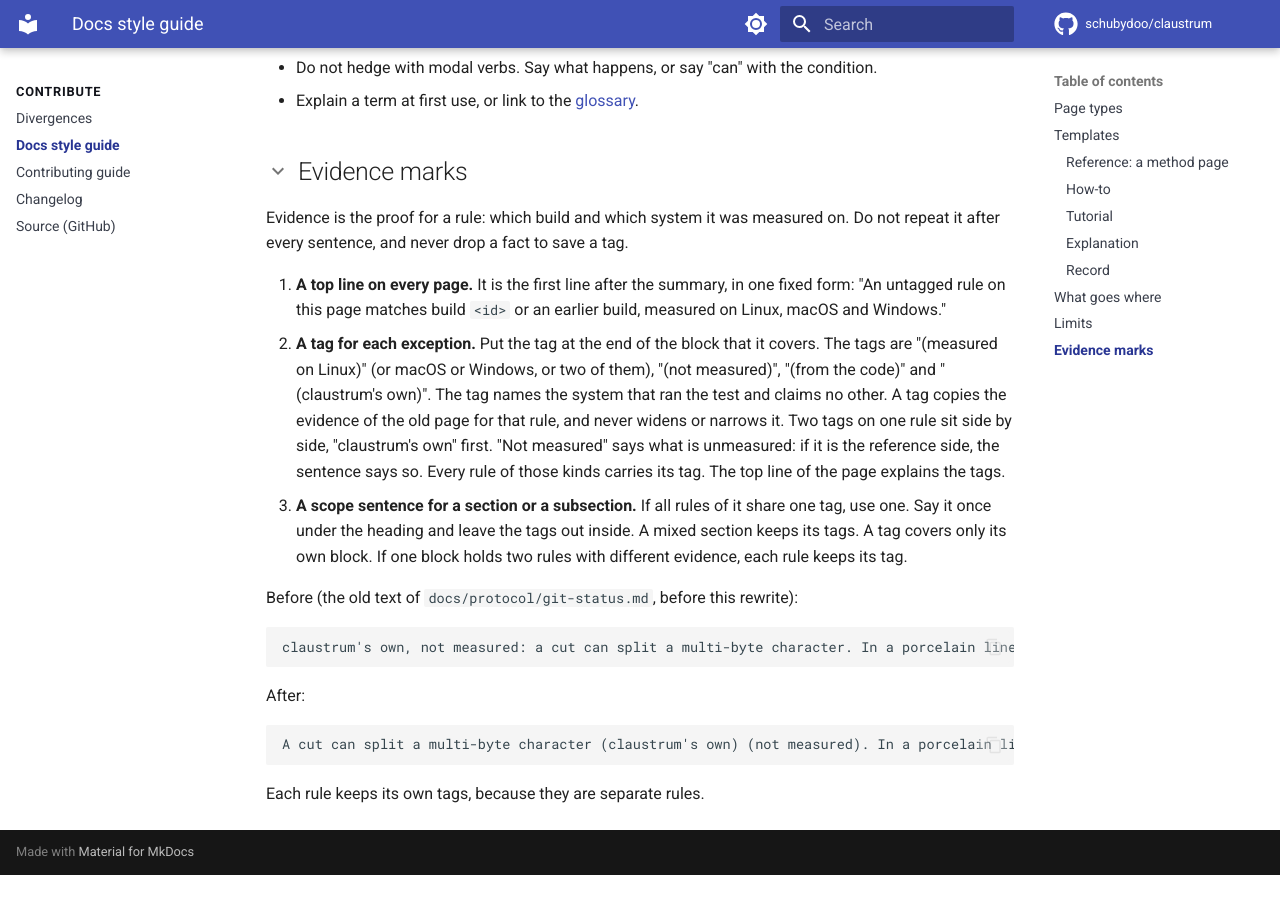
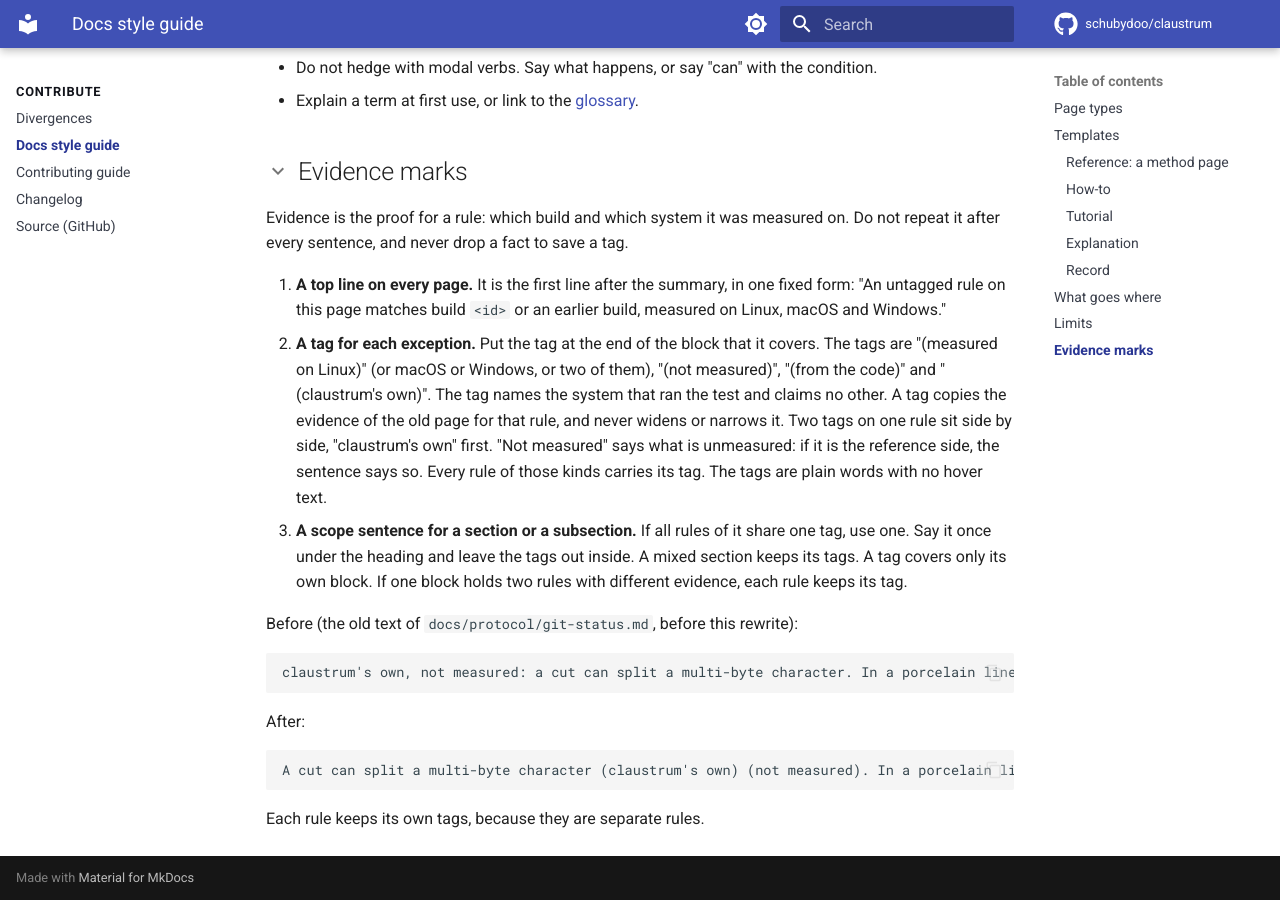
Before and after one commit to schubydoo/claustrum, an MkDocs documentation site: the page built from docs/STYLE.md, in a window 1280 px wide and 900 px high, scrolled down 3955 px. Built offline with MkDocs 1.6.1 and Material for MkDocs 9.7.7, drawn with Linux system fonts in a browser that asks for light colours; comment, search, counter and statistics services are not loaded; before the commit the page ends 4830 px from its top, so only the background shows below that.

Commit message:
docs: say that evidence tags carry no hover text
Co-Authored-By: Claude Opus 5.5 <noreply@anthropic.com>

```diff
--- a/docs/STYLE.md
+++ b/docs/STYLE.md
@@ -168,7 +168,7 @@ Keep these plain-English rules:
 Evidence is the proof for a rule: which build and which system it was measured on. Do not repeat it after every sentence, and never drop a fact to save a tag.
 
 1. **A top line on every page.** It is the first line after the summary, in one fixed form: "An untagged rule on this page matches build `<id>` or an earlier build, measured on Linux, macOS and Windows."
-2. **A tag for each exception.** Put the tag at the end of the block that it covers. The tags are "(measured on Linux)" (or macOS or Windows, or two of them), "(not measured)", "(from the code)" and "(claustrum's own)". The tag names the system that ran the test and claims no other. A tag copies the evidence of the old page for that rule, and never widens or narrows it. Two tags on one rule sit side by side, "claustrum's own" first. "Not measured" says what is unmeasured: if it is the reference side, the sentence says so. Every rule of those kinds carries its tag. The top line of the page explains the tags.
+2. **A tag for each exception.** Put the tag at the end of the block that it covers. The tags are "(measured on Linux)" (or macOS or Windows, or two of them), "(not measured)", "(from the code)" and "(claustrum's own)". The tag names the system that ran the test and claims no other. A tag copies the evidence of the old page for that rule, and never widens or narrows it. Two tags on one rule sit side by side, "claustrum's own" first. "Not measured" says what is unmeasured: if it is the reference side, the sentence says so. Every rule of those kinds carries its tag. The tags are plain words with no hover text.
 3. **A scope sentence for a section or a subsection.** If all rules of it share one tag, use one. Say it once under the heading and leave the tags out inside. A mixed section keeps its tags. A tag covers only its own block. If one block holds two rules with different evidence, each rule keeps its tag.
 
 Before (the old text of `docs/protocol/git-status.md`, before this rewrite):
```
